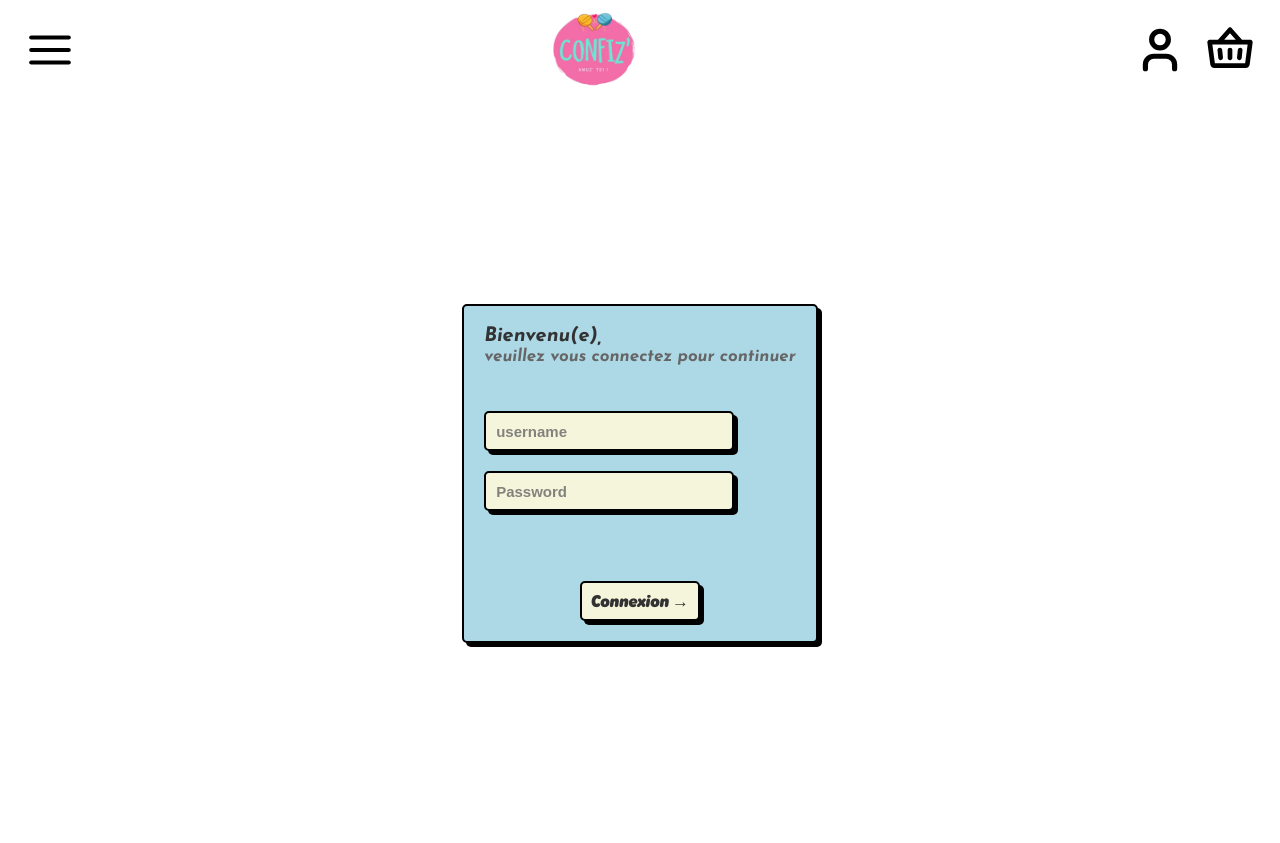
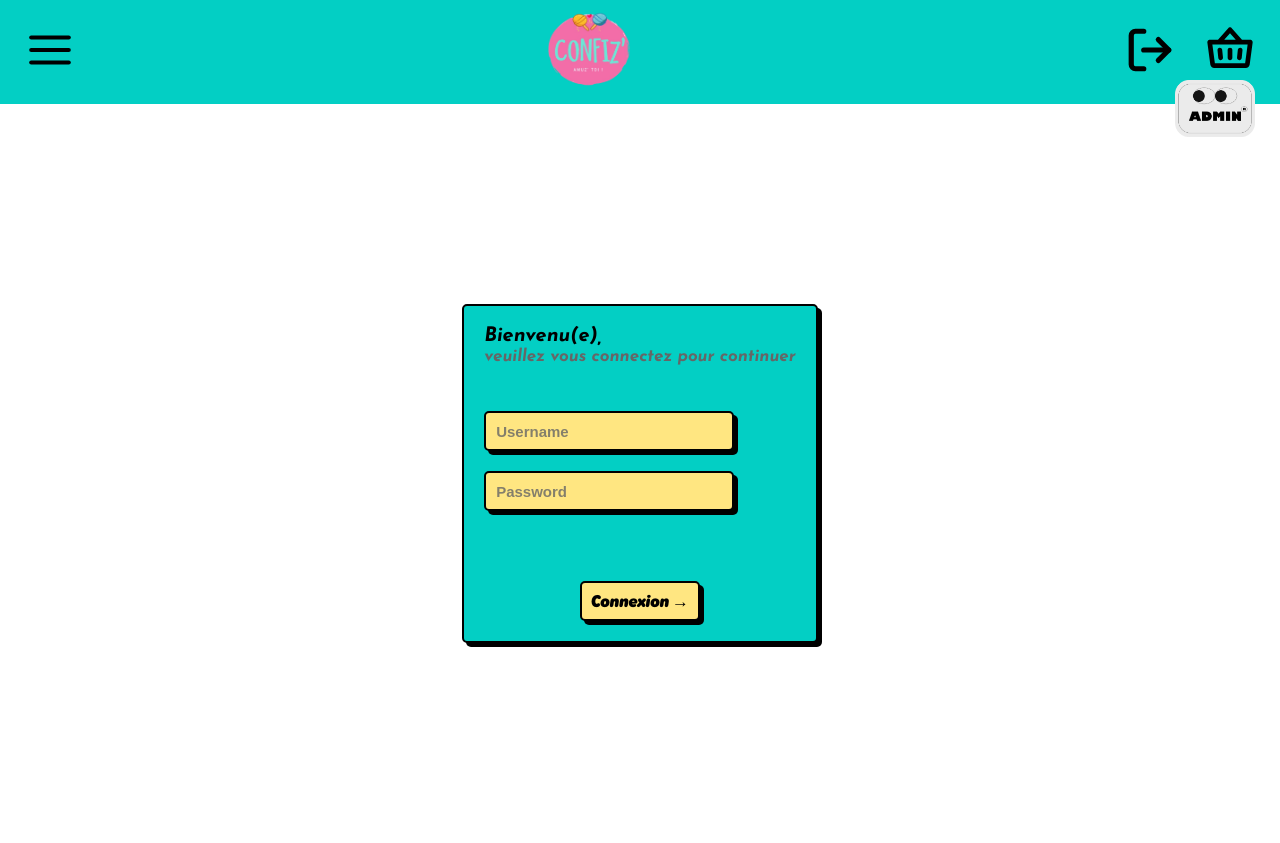
Before and after one commit to CamilleDreann/BUT1_2024_Drean_Collin, a PHP site: page /connexion.php in a window 1280 px wide. Run offline with PHP 8.4, Linux system fonts and the light colour scheme; the visitor is signed in with stand-in values (Sample User, id 1).

Commit message:
✨ Ajout d'icon (sticker, icon) ⚡️ : Amélioration du login
✨ logout : création de la page logout
✨ Boutique : Création de la page boutique (en cours)

```diff
--- a/connexion.php
+++ b/connexion.php
@@ -1,14 +1,24 @@
 <?php
-/* $bgClass = "bg-index"; */
+$bgClass = "bg-index";
 
-include_once("head.php");
+include_once ("head.php");
 ?>
 
+
+
 <div class="div-formConnexion">
-<form class="form-connexion" method="POST" action="login.php">
-  <div class="title-connexion">Bienvenu(e),<br><span class="grise">veuillez vous connectez pour continuer</span></div>
-  <input class="input" name="username" placeholder="username" type="text" required>
-  <input class="input" name="password" placeholder="Password" type="password" required>
-  <button class="button-confirm" type="submit">Connexion →</button>
-</form>
+  <form class="form-connexion" method="POST" action="login.php">
+    <div class="title-connexion">Bienvenu(e),<br><span class="grise">veuillez vous connectez pour continuer</span></div>
+
+    <?php
+      if (isset($_SESSION["error"])) {
+        echo '<p class="error-message">' . $_SESSION["error"] . '</p>';
+        unset($_SESSION["error"]);
+      }
+      ?>
+
+    <input class="input" name="username" placeholder="Username" type="text" required>
+    <input class="input" name="password" placeholder="Password" type="password" required>
+    <button class="button-confirm" type="submit">Connexion →</button>
+  </form>
 </div>
--- a/head.php
+++ b/head.php
@@ -9,15 +9,32 @@
 </head>
 <body>
 
+<?php
+session_start();
+?>
+
 <article>
 <div class="barNav <?php echo isset($bgClass) ? $bgClass : ''; ?>">
     <ul class="ul-barNav">
         <li class="menu"><a href="#"><img class="menu-barNav" src="./assets/icon/align-justify.svg" alt="menu"></a></li>
         <li class="logo"><a href="index.php"><img class="logo-barNav" src="./assets/icon/logoConfiz.png" alt="logo confiz"></a></li>
         <li class="user-panier">
-            <a href="connexion.php"><img class="user-barNav" src="./assets/icon/user.svg" alt="icon user"></a>
+        <?php if (isset($_SESSION['username'])): ?>
+                <a href="logout.php"><img class="user-barNav" src="./assets/icon/log-out.svg" alt="Déconnexion"></a>
+            <?php else: ?>
+                <a href="connexion.php"><img class="user-barNav" src="./assets/icon/user.svg" alt="icon user"></a>
+            <?php endif; ?>
             <a href="#"><img class="panier-barNav" src="./assets/icon/ph_basket-bold.svg" alt="logo panier"></a>
         </li>
     </ul>
 </div>
+
+<?php
+if (isset($_SESSION['role']) && $_SESSION['role'] == 'admin') {
+    echo '<div class="admin-badge"><img src="./assets/images/sticker_admin.png" alt="Admin Badge"></div>';
+}
+elseif(isset($_SESSION['role']) && $_SESSION['role'] == 'gerant') {
+    echo '<div class="gerant-badge"><img src="./assets/images/sticker_gerant.png" alt="Gérant Badge"></div>';
+}
+?>
 </article>
--- /dev/null
+++ b/logout.php
@@ -0,0 +1,6 @@
+<?php
+session_start();
+session_destroy();
+header("Location: connexion.php");
+exit;
+?>
--- a/style.css
+++ b/style.css
@@ -84,6 +84,10 @@ a:link{color: inherit;}
 /* classe de background color pour le head  */
 .bg-index {
     background-color:var(--main-color);
+}
+
+.bg-boutique{
+    background-color: var(--rose-primary);
 }
 /*  */
 
@@ -201,6 +205,39 @@ font-family: 'RodgerTestBlackItalic';
     width: 100px;
     object-fit: cover;
 }
+
+.user-barNav {
+    width: 50px;
+    height: 50px;
+    margin-right: 10px;
+    cursor: pointer;
+}
+
+
+.admin-badge {
+    position: fixed;
+    top: 80px;
+    right: 25px;
+    z-index: 3;
+}
+
+.admin-badge img {
+    width: 80px;
+    height: auto;
+}
+
+.gerant-badge {
+    position: fixed;
+    top: 80px;
+    right: 25px;
+    z-index: 3;
+}
+
+.gerant-badge img {
+    width: 80px;
+    height: auto;
+}
+
 /* fin de head */
 
 
@@ -602,25 +639,20 @@ h2{
 }
 
 .form-connexion {
-     --input-focus: #2d8cf0;
-    --font-color: #323232;
-    --font-color-sub: #666;
-    --bg-color: beige;
-    --main-color: black;
     padding: 20px;
-    background: lightblue;
+    background: var(--main-color);
     display: flex;
     flex-direction: column;
     align-items: flex-start;
     justify-content: center;
     gap: 20px;
     border-radius: 5px;
-    border: 2px solid var(--main-color);
-    box-shadow: 4px 4px var(--main-color);
+    border: 2px solid black;
+    box-shadow: 4px 4px black;
   }
 
   .title-connexion {
-    color: var(--font-color);
+    color: black;
     font-family: 'JosefinBoldItalic';
 
     font-size: 20px;
@@ -628,7 +660,7 @@ h2{
   }
 
   .grise {
-    color: var(--font-color-sub);
+    color: #666;
     font-weight: 600;
     font-size: 17px;
   }
@@ -637,27 +669,27 @@ h2{
     width: 250px;
     height: 40px;
     border-radius: 5px;
-    border: 2px solid var(--main-color);
-    background-color: var(--bg-color);
-    box-shadow: 4px 4px var(--main-color);
+    border: 2px solid black;
+    background-color: var(--yellow);
+    box-shadow: 4px 4px black;
     font-size: 15px;
     font-weight: 600;
-    color: var(--font-color);
+    color: black;
     padding: 5px 10px;
     outline: none;
   }
 
   .input::placeholder {
-    color: var(--font-color-sub);
+    color: #666;
     opacity: 0.8;
   }
 
   .input:focus {
-    border: 2px solid var(--input-focus);
+    border: 2px solid var(--rose-primary);
   }
 
   .button-confirm:active {
-    box-shadow: 0px 0px var(--main-color);
+    box-shadow: 0px 0px black;
     transform: translate(3px, 3px);
   }
 
@@ -667,13 +699,20 @@ h2{
     width: 120px;
     height: 40px;
     border-radius: 5px;
-    border: 2px solid var(--main-color);
-    background-color: var(--bg-color);
-    box-shadow: 4px 4px var(--main-color);
+    border: 2px solid black;
+    background-color: var(--yellow);
+    box-shadow: 4px 4px black;
     font-size: 17px;
     font-weight: 600;
-    color: var(--font-color);
+    color: black;
     cursor: pointer;
   }
 
+
+  .error-message {
+    color: red;
+    font-size: 0.9rem;
+    margin: 10px 0;
+    text-align: center;
+}
 /* FIn de connexion */
```
Also changed, not shown: boutique.php (added, +11 -0 lines), login.php (+13 -4 lines), assets/icon/log-out.svg (added), assets/images/sticker_admin.png (added), assets/images/sticker_gerant.png (added).
